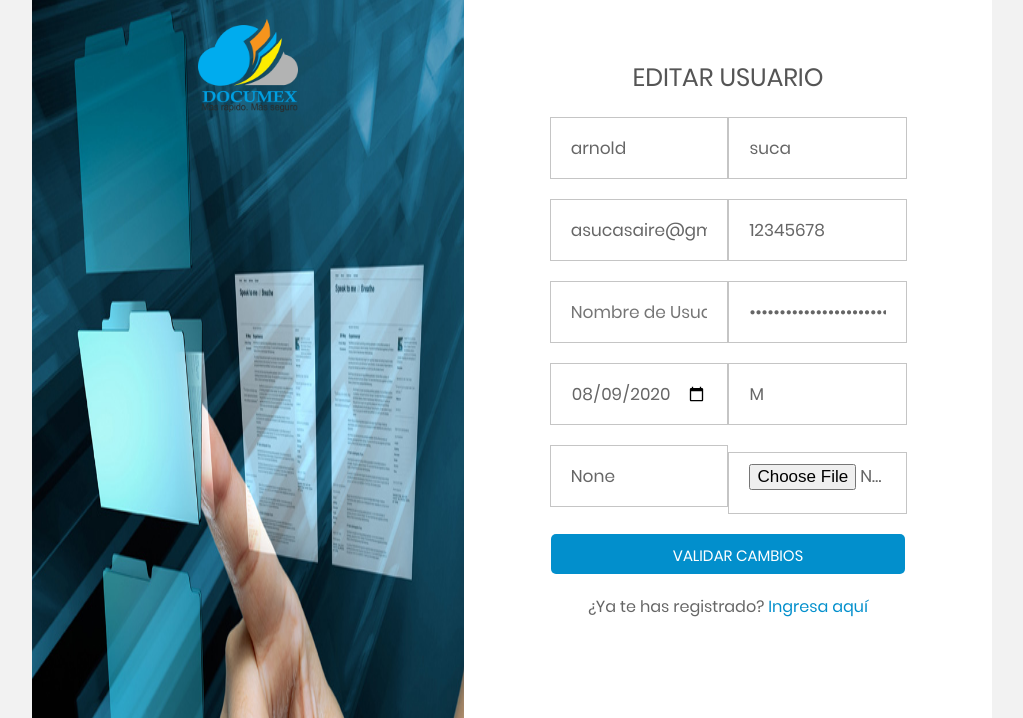
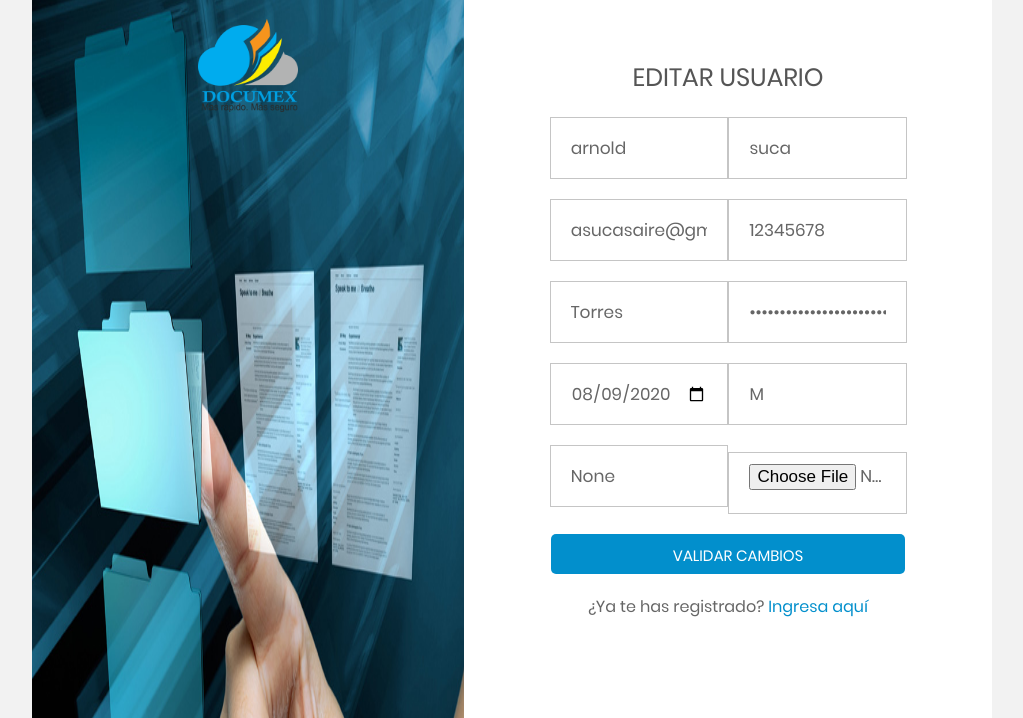
Before and after one commit to JuanCarlosOrdonezCcoriccaza/DocumexDjango, a Django app: page /accounts/editarUser/3/ in a window 1280 px wide. Shown: the part 31-749 px from the top of the page, without its empty margins (128-1151 px from the left). Run offline with Django 3.2, Linux system fonts and the light colour scheme; data comes from the database, SQL or seed files in the repository; some libraries are stand-ins or nearby versions.

Commit message:
editar y listar usuarios reparados

```diff
--- a/src/templates/editarUser.html
+++ b/src/templates/editarUser.html
@@ -5,7 +5,7 @@
 {%block apellidos%}{{usuario.apellidos}}{%endblock apellidos%}
 {%block correo%}{{usuario.correo}}{%endblock correo%}
 {%block dni%}{{usuario.dni}}{%endblock dni%}
-{%block usuario%}{{usuario.usuario}}{%endblock usuario%}
+{%block usuario%}{{usuario.username}}{%endblock usuario%}
 {%block password%}{{usuario.password}}{%endblock password%}
 {%block fnacimiento%}{{usuario.fechaNacimiento|date:'Y-m-d'}}{%endblock fnacimiento%}
 {%block sexo%}{{usuario.sexo}}{%endblock sexo%}
--- a/src/templates/listarUsers.html
+++ b/src/templates/listarUsers.html
@@ -27,7 +27,7 @@
                             <th>Correo</th>
                             <th>Dni</th>
                             <th>Usuario</th>
-                            <th>contraseña</th>
+                            <!--<th>contraseña</th>-->
                             <th>Fecha Nac.</th>
                             <th>Sexo</th>
                             <th>Dirección</th>
@@ -44,7 +44,7 @@
                             <td>{{usuario.correo}}</td>
                             <td>{{usuario.dni}}</td>
                             <td>{{usuario.username}}</td>
-                            <td>{{usuario.password}}</td>
+                            <!--<td>{{usuario.password}}</td>-->
                             <td>{{usuario.fechaNacimiento}}</td>
                             <td>{{usuario.sexo}}</td>
                             <td>{{usuario.direccion}}</td>
```
